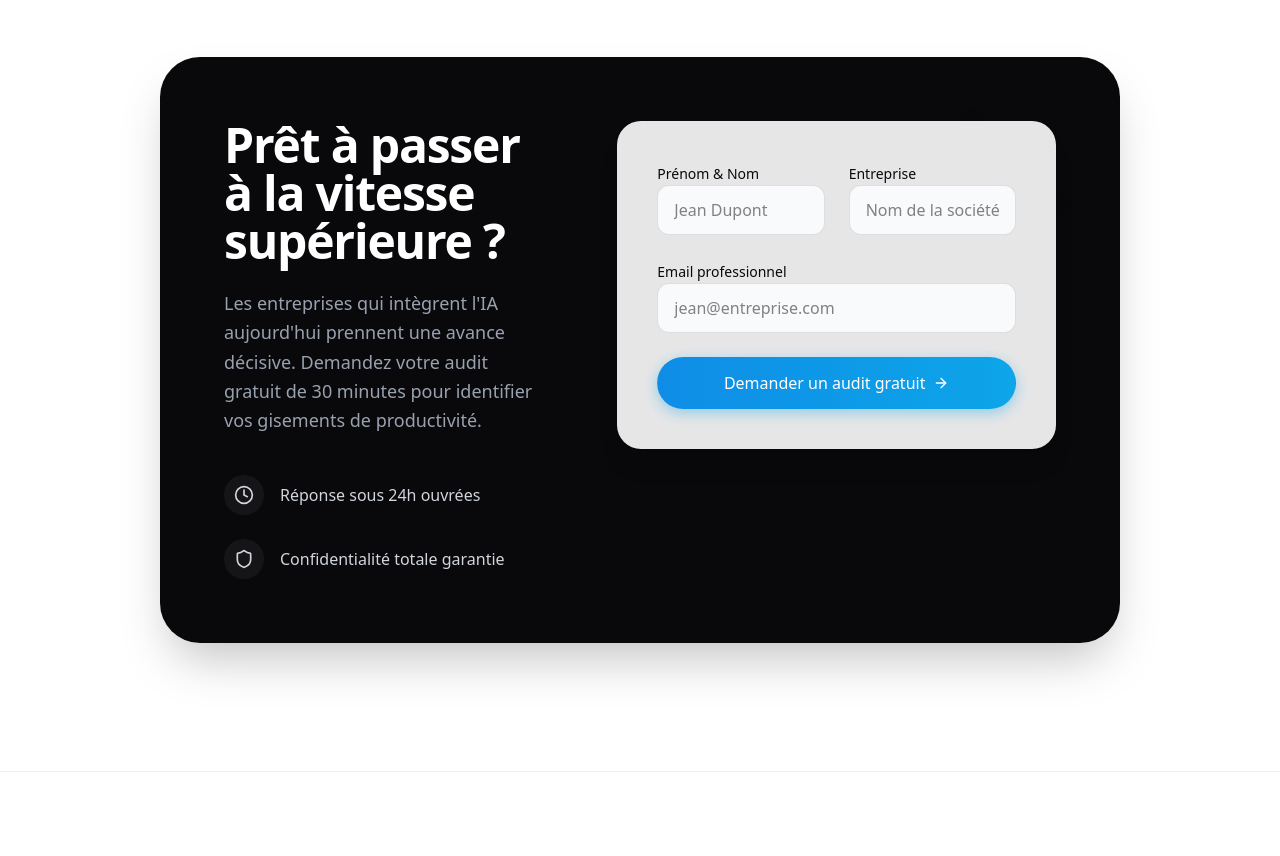
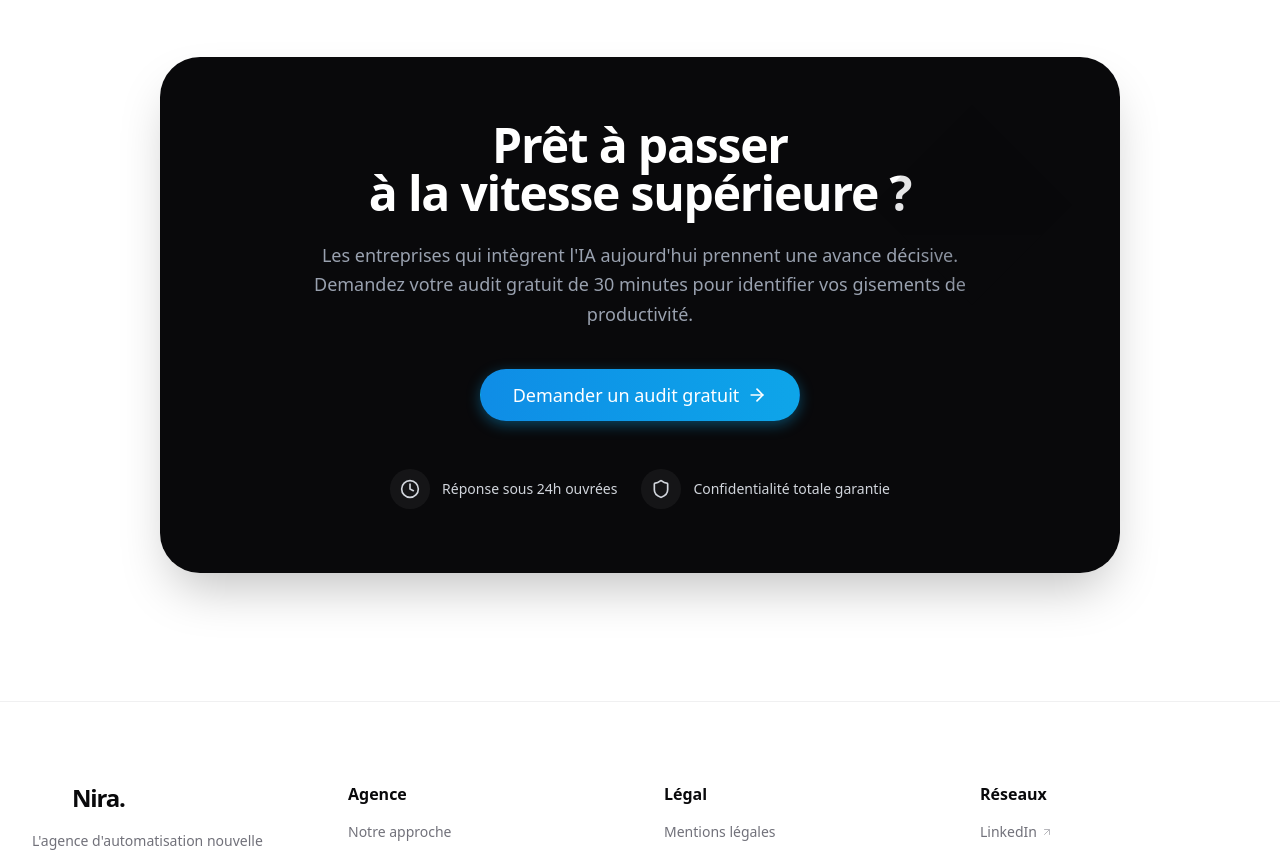
Before and after one commit to magentyagency-ops/Nira.consulting, a Next.js app: page / in a window 1280 px wide. Shown: the part 8060-8916 px from the top of the page. Built offline with nearby package versions, Linux system fonts and the light colour scheme.

Commit message:
Update FinalCta to open Calendly directly

```diff
--- a/package.json
+++ b/package.json
@@ -10,6 +10,7 @@
   },
   "dependencies": {
     "@hookform/resolvers": "^5.2.2",
+    "@vercel/blob": "^2.8.0",
     "clsx": "^2.1.1",
     "framer-motion": "^12.34.3",
     "lucide-react": "^0.575.0",
--- a/src/components/sections/FinalCta.tsx
+++ b/src/components/sections/FinalCta.tsx
@@ -1,60 +1,10 @@
 "use client";
 
 import { motion } from "framer-motion";
-import { ArrowRight, Shield, Clock, Loader2, Sparkles } from "lucide-react";
+import { ArrowRight, Shield, Clock } from "lucide-react";
 import { Button } from "../ui/button";
-import { useForm } from "react-hook-form";
-import { zodResolver } from "@hookform/resolvers/zod";
-import * as z from "zod";
-import { useState } from "react";
-import { submitAuditRequest } from "@/app/actions/audit";
-import { toast } from "sonner";
-
-const formSchema = z.object({
-    name: z.string().min(2, "Le nom est trop court."),
-    email: z.string().email("Cet email n'est pas valide."),
-    company: z.string().optional(),
-});
-
-type FormData = z.infer<typeof formSchema>;
 
 export function FinalCta() {
-    const [isSubmitting, setIsSubmitting] = useState(false);
-
-    const {
-        register,
-        handleSubmit,
-        reset,
-        formState: { errors },
-    } = useForm<FormData>({
-        resolver: zodResolver(formSchema),
-    });
-
-    const onSubmit = async (data: FormData) => {
-        setIsSubmitting(true);
-
-        const formData = new FormData();
-        Object.entries(data).forEach(([key, value]) => {
-            if (value) formData.append(key, value);
-        });
-
-        const result = await submitAuditRequest(formData);
-
-        if (result.success) {
-            toast.success("Redirection vers l'agenda...", {
-                description: "Veuillez choisir un créneau.",
-                icon: <Sparkles className="w-5 h-5 text-nira-blue" />
-            });
-            reset();
-            window.open('https://calendly.com/valentino-nira-ia/30min', '_blank');
-        } else {
-            toast.error("Oups, une erreur est survenue.", {
-                description: result.error,
-            });
-        }
-
-        setIsSubmitting(false);
-    };
     return (
         <section id="contact" className="py-16 md:py-32 relative overflow-hidden">
             {/* Dégradé radial subtil en arrière plan pour faire pop le formulaire */}
@@ -70,105 +20,48 @@ export function FinalCta() {
                         </svg>
                     </div>
 
-                    <div className="flex flex-col lg:flex-row gap-8 lg:gap-20">
-
-                        {/* Colonne Texte */}
-                        <motion.div
-                            initial={{ opacity: 0, x: -30 }}
-                            whileInView={{ opacity: 1, x: 0 }}
-                            viewport={{ once: true, margin: "-100px" }}
-                            transition={{ duration: 0.6 }}
-                            className="w-full lg:w-5/12 text-white"
-                        >
-                            <h2 className="text-2xl sm:text-3xl md:text-5xl font-bold tracking-tight mb-4 md:mb-6">
-                                Prêt à passer <br />
-                                <span className="text-nira-blue">à la vitesse supérieure ?</span>
-                            </h2>
-                            <p className="text-gray-400 text-base md:text-lg mb-8 md:mb-10 leading-relaxed">
-                                Les entreprises qui intègrent l'IA aujourd'hui prennent une avance décisive. Demandez votre audit gratuit de 30 minutes pour identifier vos gisements de productivité.
-                            </p>
-
-                            <div className="space-y-6">
-                                <div className="flex items-center gap-4 text-gray-300">
-                                    <div className="w-10 h-10 rounded-full bg-white/5 flex items-center justify-center shrink-0">
-                                        <Clock className="w-5 h-5 text-nira-blue" />
-                                    </div>
-                                    <span>Réponse sous 24h ouvrées</span>
-                                </div>
-                                <div className="flex items-center gap-4 text-gray-300">
-                                    <div className="w-10 h-10 rounded-full bg-white/5 flex items-center justify-center shrink-0">
-                                        <Shield className="w-5 h-5 text-nira-blue" />
-                                    </div>
-                                    <span>Confidentialité totale garantie</span>
-                                </div>
-                            </div>
-                        </motion.div>
-
-                        {/* Colonne Formulaire */}
+                    <div className="flex flex-col items-center text-center max-w-3xl mx-auto">
                         <motion.div
                             initial={{ opacity: 0, y: 30 }}
                             whileInView={{ opacity: 1, y: 0 }}
                             viewport={{ once: true, margin: "-100px" }}
-                            transition={{ duration: 0.6, delay: 0.2 }}
-                            className="w-full lg:w-7/12"
+                            transition={{ duration: 0.6 }}
+                            className="w-full text-white"
                         >
-                            <form onSubmit={handleSubmit(onSubmit)} className="bg-white/90 backdrop-blur-md rounded-2xl md:rounded-3xl p-5 md:p-10 shadow-xl space-y-5 md:space-y-6 text-left">
-                                <div className="grid grid-cols-1 md:grid-cols-2 gap-6">
-                                    <div className="space-y-2">
-                                        <label htmlFor="name" className="text-sm font-medium text-nira-dark">Prénom & Nom</label>
-                                        <input
-                                            {...register("name")}
-                                            type="text"
-                                            id="name"
-                                            className="w-full px-4 py-3 rounded-xl border border-nira-gray/20 bg-gray-50 text-nira-dark focus:outline-none focus:ring-2 focus:ring-nira-blue/50 focus:bg-white transition-colors"
-                                            placeholder="Jean Dupont"
-                                        />
-                                        {errors.name && <p className="text-red-500 text-xs mt-1">{errors.name.message}</p>}
+                            <h2 className="text-3xl md:text-5xl font-bold tracking-tight mb-4 md:mb-6">
+                                Prêt à passer <br className="hidden md:block" />
+                                <span className="text-nira-blue">à la vitesse supérieure ?</span>
+                            </h2>
+                            <p className="text-gray-400 text-base md:text-lg mb-8 md:mb-10 leading-relaxed max-w-2xl mx-auto">
+                                Les entreprises qui intègrent l'IA aujourd'hui prennent une avance décisive. Demandez votre audit gratuit de 30 minutes pour identifier vos gisements de productivité.
+                            </p>
+
+                            <Button
+                                size="lg"
+                                className="group w-full sm:w-auto text-base md:text-lg px-8 py-6 mb-10 md:mb-12"
+                                onClick={() => window.open('https://calendly.com/valentino-nira-ia/30min', '_blank')}
+                            >
+                                <span className="relative z-10 flex items-center justify-center gap-2">
+                                    Demander un audit gratuit
+                                    <ArrowRight className="w-5 h-5 group-hover:translate-x-1 transition-transform" />
+                                </span>
+                            </Button>
+
+                            <div className="flex flex-col sm:flex-row items-center justify-center gap-6 text-gray-300">
+                                <div className="flex items-center gap-3">
+                                    <div className="w-10 h-10 rounded-full bg-white/5 flex items-center justify-center shrink-0">
+                                        <Clock className="w-5 h-5 text-nira-blue" />
                                     </div>
-                                    <div className="space-y-2">
-                                        <label htmlFor="company" className="text-sm font-medium text-nira-dark">Entreprise</label>
-                                        <input
-                                            {...register("company")}
-                                            type="text"
-                                            id="company"
-                                            className="w-full px-4 py-3 rounded-xl border border-nira-gray/20 bg-gray-50 text-nira-dark focus:outline-none focus:ring-2 focus:ring-nira-blue/50 focus:bg-white transition-colors"
-                                            placeholder="Nom de la société"
-                                        />
+                                    <span className="text-sm">Réponse sous 24h ouvrées</span>
+                                </div>
+                                <div className="flex items-center gap-3">
+                                    <div className="w-10 h-10 rounded-full bg-white/5 flex items-center justify-center shrink-0">
+                                        <Shield className="w-5 h-5 text-nira-blue" />
                                     </div>
+                                    <span className="text-sm">Confidentialité totale garantie</span>
                                 </div>
-
-                                <div className="space-y-2">
-                                    <label htmlFor="email" className="text-sm font-medium text-nira-dark">Email professionnel</label>
-                                    <input
-                                        {...register("email")}
-                                        type="email"
-                                        id="email"
-                                        className="w-full px-4 py-3 rounded-xl border border-nira-gray/20 bg-gray-50 text-nira-dark focus:outline-none focus:ring-2 focus:ring-nira-blue/50 focus:bg-white transition-colors"
-                                        placeholder="jean@entreprise.com"
-                                    />
-                                    {errors.email && <p className="text-red-500 text-xs mt-1">{errors.email.message}</p>}
-                                </div>
-
-
-
-                                <Button size="lg" className="w-full group" disabled={isSubmitting}>
-                                    <span className="relative z-10 flex items-center justify-center gap-2">
-                                        {isSubmitting ? (
-                                            <>
-                                                <Loader2 className="w-5 h-5 animate-spin" />
-                                                Envoi en cours...
-                                            </>
-                                        ) : (
-                                            <>
-                                                Demander un audit gratuit
-                                                <ArrowRight className="w-4 h-4 group-hover:translate-x-1 transition-transform" />
-                                            </>
-                                        )}
-                                    </span>
-                                </Button>
-                            </form>
+                            </div>
                         </motion.div>
-
                     </div>
                 </div>
             </div>
```
Also changed, not shown: 1 other file (tests, documents, lock files or other folders).
